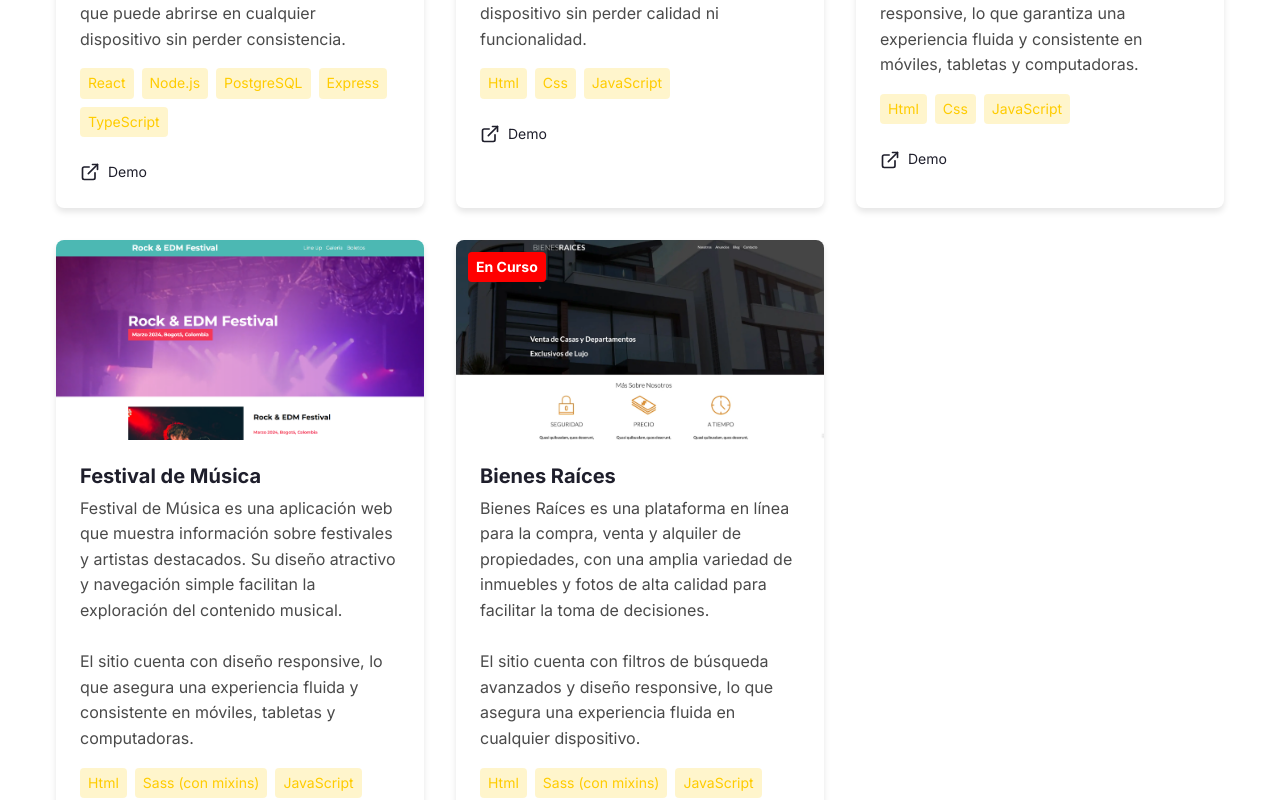
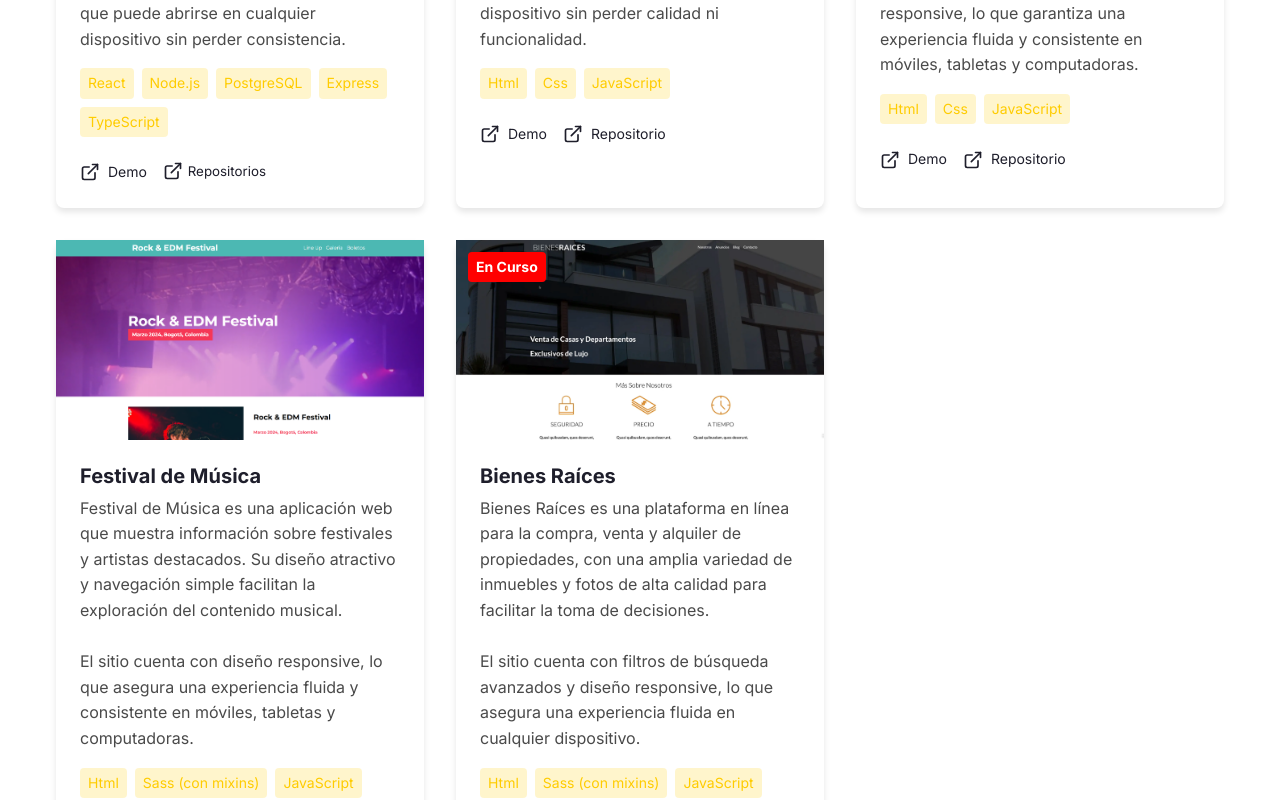
Before and after one commit to r0odr1/portfolio-r0odri, a Next.js app: page / in a window 1280 px wide. Shown: the part 2782-3582 px from the top of the page. Built offline with nearby package versions, Linux system fonts and the light colour scheme.

Commit message:
Agregar menu desplegable para ver repositorios

```diff
--- a/components/Projects/Projects.module.css
+++ b/components/Projects/Projects.module.css
@@ -1,6 +1,9 @@
 .projects {
   padding: var(--spacing-16) 0;
   background-color: var(--primary-color);
+  position: relative; /* importante si hay hijos con posición absoluta */
+  z-index: 0; /* establece una jerarquía básica */
+  overflow: visible;
 }
 
 .filters {
@@ -41,9 +44,10 @@
 .projectCard {
   background-color: var(--card-background);
   border-radius: var(--border-radius);
-  overflow: hidden;
+  overflow: visible;
   box-shadow: var(--shadow-md);
   transition: transform 0.3s ease, box-shadow 0.3s ease;
+  position: relative;
 }
 
 .projectCard:hover {
@@ -132,6 +136,53 @@
   opacity: 0.6;
 }
 
+.dropdown {
+  position: relative;
+  z-index: 1000;
+}
+
+.dropdownButton {
+  background: none;
+  border: none;
+  color: var(--text-color);
+  cursor: pointer;
+  display: flex;
+  align-items: center;
+  gap: 0.3rem;
+}
+
+.dropdownMenu {
+  position: absolute;
+  top: 0;
+  left: 100%;
+  margin-left: 0.5rem;
+  margin-top: 0;
+  background: var(--primary-color);
+  border: 1px solid #ddd;
+  border-radius: 4px;
+  padding: 0.5rem 0;
+  box-shadow: 0 2px 8px rgba(0, 0, 0, 0.1);
+  z-index: 1100;
+  min-width: 200px;
+  color: var(--text-color);
+}
+
+.dropdownMenu li {
+  list-style: none;
+  padding: 0.5rem 1rem;
+  z-index: 1100;
+}
+
+.dropdownMenu li:hover {
+  background-color: #f5f5f5;
+}
+
+.dropdownMenu a {
+  color: inherit;
+  text-decoration: none;
+  display: block;
+}
+
 @media (min-width: 640px) {
   .projectGrid {
     grid-template-columns: repeat(2, 1fr);
--- a/components/Projects/index.tsx
+++ b/components/Projects/index.tsx
@@ -13,6 +13,10 @@ const projectsData = [
     tags: ['React', 'Node.js', 'PostgreSQL', 'Express', 'TypeScript'],
     links: {
       live: 'https://front-app-restaurant.vercel.app',
+      repos: [
+        { name: 'Repositorio del Front', url: 'https://github.com/jesusdavid24/front-app-restaurant' },
+        { name: 'Repositorio del Back', url: 'https://github.com/jesusdavid24/front-app-restaurant' },
+      ]
     },
   },
   {
@@ -23,6 +27,9 @@ const projectsData = [
     tags: ['Html', 'Css', 'JavaScript'],
     links: {
       live: 'https://cafebloog.netlify.app',
+      repos: [
+        {name: 'Repositorio', url: 'https://github.com/r0odr1/coffee-blog'}
+      ]
     },
   },
   {
@@ -33,6 +40,9 @@ const projectsData = [
     tags: ['Html', 'Css', 'JavaScript'],
     links: {
       live: 'https://fro-store.netlify.app',
+      repos: [
+        {name: 'Repositorio', url: 'https://github.com/r0odr1/coffee-blog',}
+      ],
     },
   },
   {
@@ -43,6 +53,9 @@ const projectsData = [
     tags: ['Html', 'Sass (con mixins)', 'JavaScript', 'Gulp'],
     links: {
       live: 'https://musics-festivals.netlify.app',
+      repos: [
+        {name: 'Repositorio', url: 'https://github.com/r0odr1/FestivalMusica'},
+      ]
     },
   },
   {
@@ -53,6 +66,9 @@ const projectsData = [
     tags: ['Html', 'Sass (con mixins)', 'JavaScript', 'Gulp'],
     links: {
       live: '',
+      repos: [
+        {name: 'Repositorio', url: 'https://github.com/r0odr1/bienes-raices'},
+      ]
     },
     status: 'En Curso',
   },
@@ -66,6 +82,8 @@ const Projects = () => {
   const filteredProjects = filter === 'All'
     ? projectsData
     : projectsData.filter(project => project.tags.includes(filter));
+
+  const [openDropdownId, setOpenDropdownId] = useState<number | null>(null);
 
   return (
     <section id="projects" className={styles.projects}>
@@ -113,6 +131,33 @@ const Projects = () => {
                       <span>Demo</span>
                     </span>
                   )}
+                  {project.links.repos?.length === 1 ? (
+                    <a href={project.links.repos[0].url} target="_blank" rel="noopener noreferrer">
+                      <ExternalLink size={20} />
+                      <span>Repositorio</span>
+                    </a>
+                  ) : project.links.repos?.length > 1 ? (
+                    <div className={styles.dropdown}>
+                      <button
+                        className={styles.dropdownButton}
+                        onClick={() => setOpenDropdownId(openDropdownId === project.id ? null : project.id)}
+                      >
+                        <ExternalLink size={20} />
+                        <span>Repositorios</span>
+                      </button>
+                      {openDropdownId === project.id && (
+                        <ul className={styles.dropdownMenu}>
+                          {project.links.repos.map((repo, index) => (
+                            <li key={index}>
+                              <a href={repo.url} target="_blank" rel="noopener noreferrer">
+                                {repo.name}
+                              </a>
+                            </li>
+                          ))}
+                        </ul>
+                      )}
+                    </div>
+                  ) : null}
                 </div>
               </div>
             </div>
```
